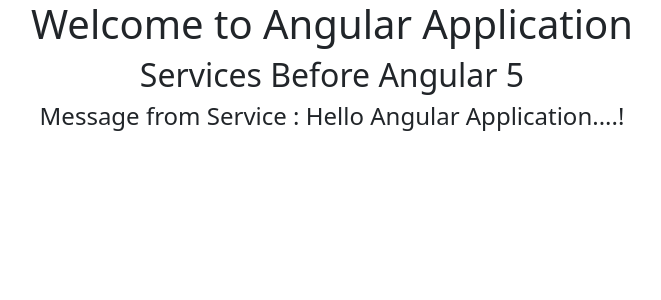
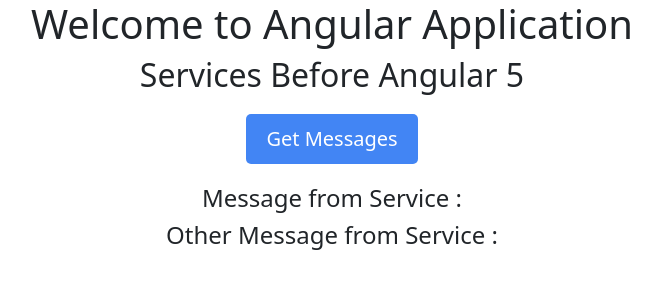
Before and after one commit to JoyCode4/Augular, an Angular app: page / in a window 1280 px wide. Shown: the top 300 px of the page, without its empty margins (308-969 px from the left). Built offline with nearby package versions, Linux system fonts and the light colour scheme.

Commit message:
Services Angular - Part 1

```diff
--- a/src/app/app.component.html
+++ b/src/app/app.component.html
@@ -2,7 +2,9 @@
   <h1>Welcome to {{title}}</h1>
 
   <h2>Services Before Angular 5</h2>
+  <button class="btn btn-primary" (click)="getMessages()"> Get Messages </button>
   <h4>Message from Service : {{msg}}</h4>
+  <h4>Other Message from Service : {{othermsg}}</h4>
 
   <div>
     <router-outlet></router-outlet>
--- a/src/app/app.component.ts
+++ b/src/app/app.component.ts
@@ -7,11 +7,12 @@
   templateUrl: './app.component.html',
   styleUrls: ['./app.component.css'],
   // here the service is used for componnet so here it is provided in providers. and it can be only used for this component where it is provided.
-  providers:[MessageService]
+  // providers:[MessageService]
 })
 export class AppComponent {
   title = 'Angular Application';
   msg:string="";
+  othermsg:string="";
   name="";
   students:Student[]=[];
   // @HostListener("click",['$event'])
@@ -154,7 +155,12 @@
   }
 
   ngOnInit(){
+    // this.msg=this._messageService.getMessage();
+  }
+
+  getMessages(){
     this.msg=this._messageService.getMessage();
+    this.othermsg=this._messageService.getOtherMessage();
   }
   student(){
     this.router.navigate(['/student'])
--- a/src/app/app.module.ts
+++ b/src/app/app.module.ts
@@ -9,6 +9,7 @@
 import { StudentDetailsComponent } from './student-details/student-details.component';
 import { PageNotFoundComponent } from './page-not-found/page-not-found.component';
 import { MessageService } from './message.service';
+import { OthermessageService } from './othermessage.service';
 
 @NgModule({
   declarations: [
@@ -24,7 +25,7 @@
     FormsModule
   ],
   // here, servidce is provided in app module so that it can be used in all the component.
-  // providers: [MessageService],
+  providers: [MessageService,OthermessageService],
   bootstrap: [AppComponent],
   exports:[]
 })
--- a/src/app/message.service.ts
+++ b/src/app/message.service.ts
@@ -1,4 +1,5 @@
 import { Injectable } from '@angular/core';
+import { OthermessageService } from './othermessage.service';
 
 // @Injectable({
 //   providedIn: 'root'
@@ -6,8 +7,13 @@
 @Injectable()
 export class MessageService {
 
-  constructor() { }
+  constructor(private _othermessageService:OthermessageService) { }
   getMessage():string{
     return "Hello Angular Application....!";
   }
+
+  //*** IMP *** when we use other service in service then we need to inject that service in constructor of this service. so we required the injectable decorator.
+  getOtherMessage():string{
+    return this._othermessageService.getOtherMessage();
+  }
 }
--- /dev/null
+++ b/src/app/othermessage.service.ts
@@ -0,0 +1,13 @@
+import { Injectable } from '@angular/core';
+
+// @Injectable({
+//   providedIn: 'root'
+// })
+@Injectable()
+export class OthermessageService {
+
+  constructor() { }
+  getOtherMessage():string{
+    return  "It is another message....!";
+  }
+}
```
Also changed, not shown: 1 other file (tests, documents, lock files or other folders).
